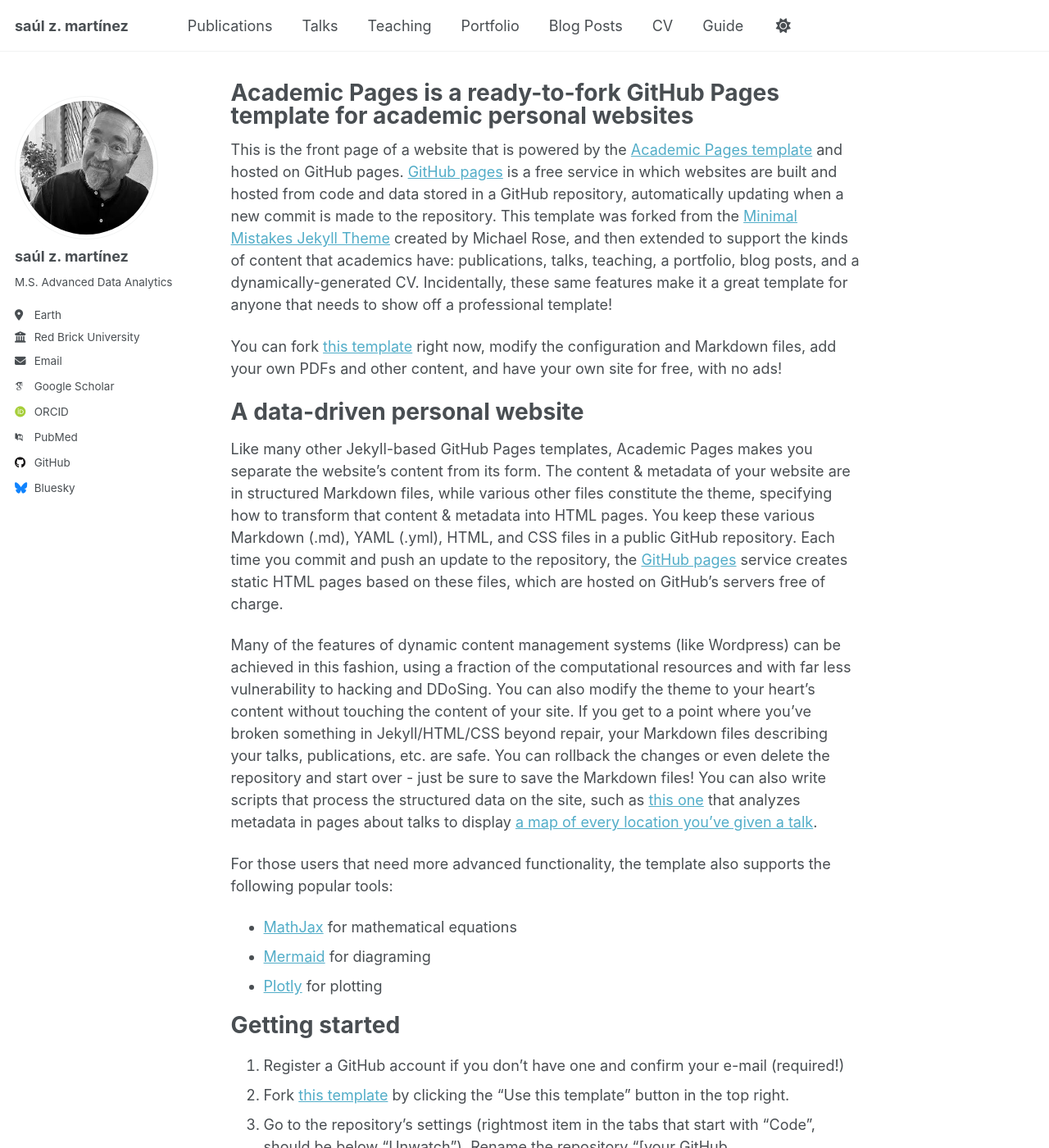
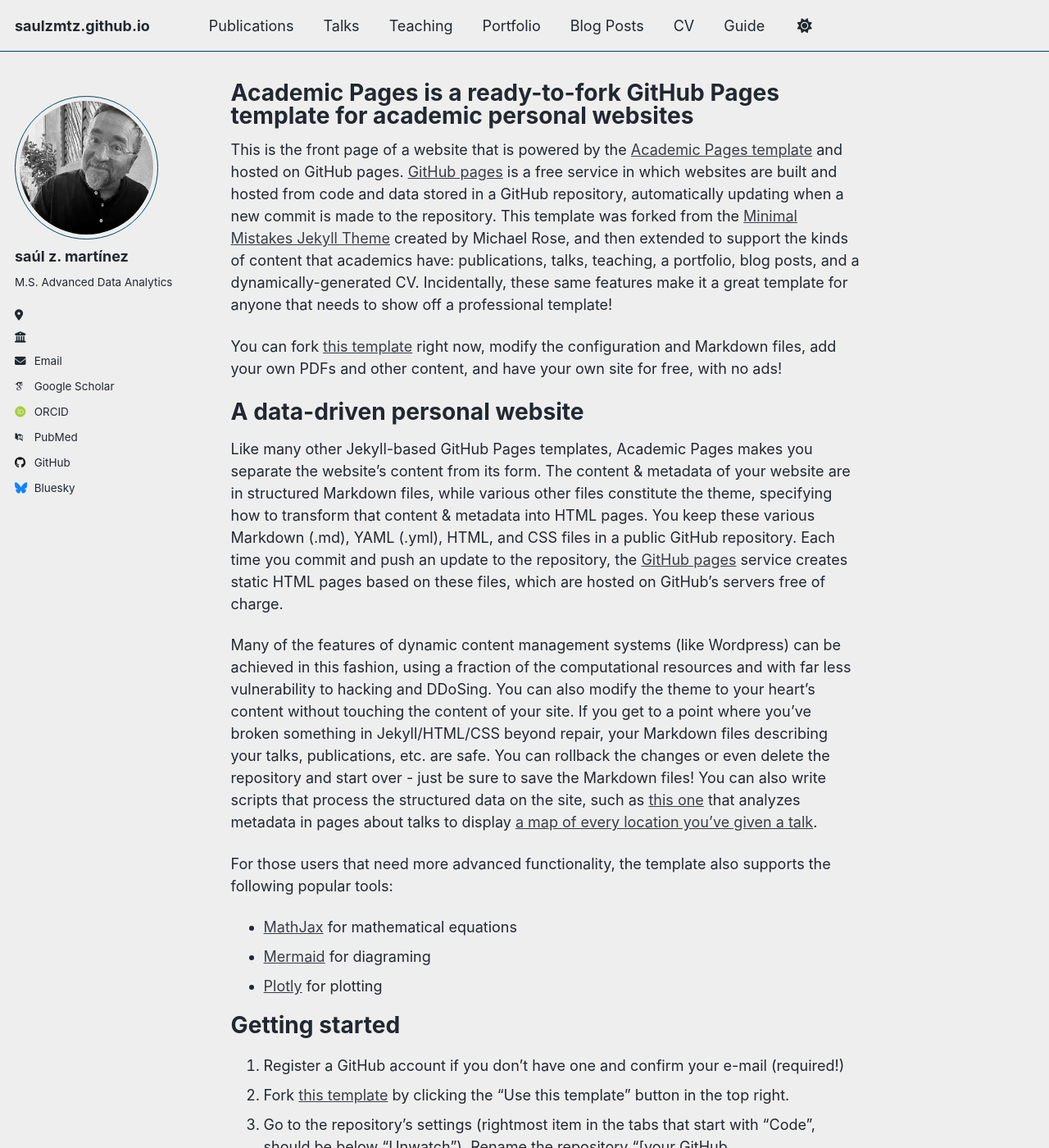
Before and after one commit to saulzmtz/saulzmtz.github.io, a Jekyll site: the page built from _pages/about.md, in a window 1280 px wide and 1400 px high. Shown: the whole window at 82% size. Built offline with Jekyll 4.4.1, drawn with Linux system fonts in a browser that asks for light colours; some web fonts are replaced; a script that is not in the unit is left out.

```diff
--- a/_config.yml
+++ b/_config.yml
@@ -8,8 +8,8 @@
 
 # Basic Site Settings
 locale                   : "en-US"
-site_theme               : "default" # Currently available options are "default", "air"
-title                    : "saúl z. martínez"
+site_theme               : "air" # Currently available options are "default", "air"
+title                    : "saulzmtz.github.io"
 title_separator          : "-"
 name                     : &name "saúl z. martínez"
 description              : &description "M.S. Advanced Data Analytics"
@@ -26,10 +26,10 @@ author:
   name             : "saúl z. martínez"
   pronouns         : # example: "she/her"
   bio              : "M.S. Advanced Data Analytics"
-  location         : "Earth"
-  employer         : "Red Brick University"
+  location         : ""
+  employer         : ""
   uri              : # URL
-  email            : "none@example.org"
+  email            : "saulzmartinez@gmail.com"
 
   # Academic websites
   academia         : # URL
```
